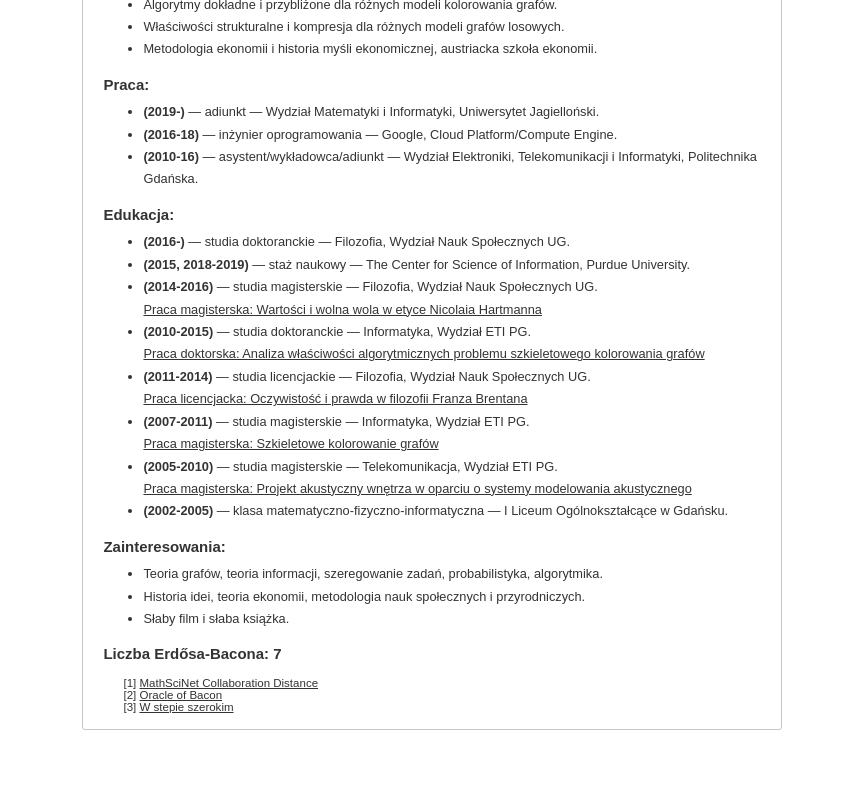
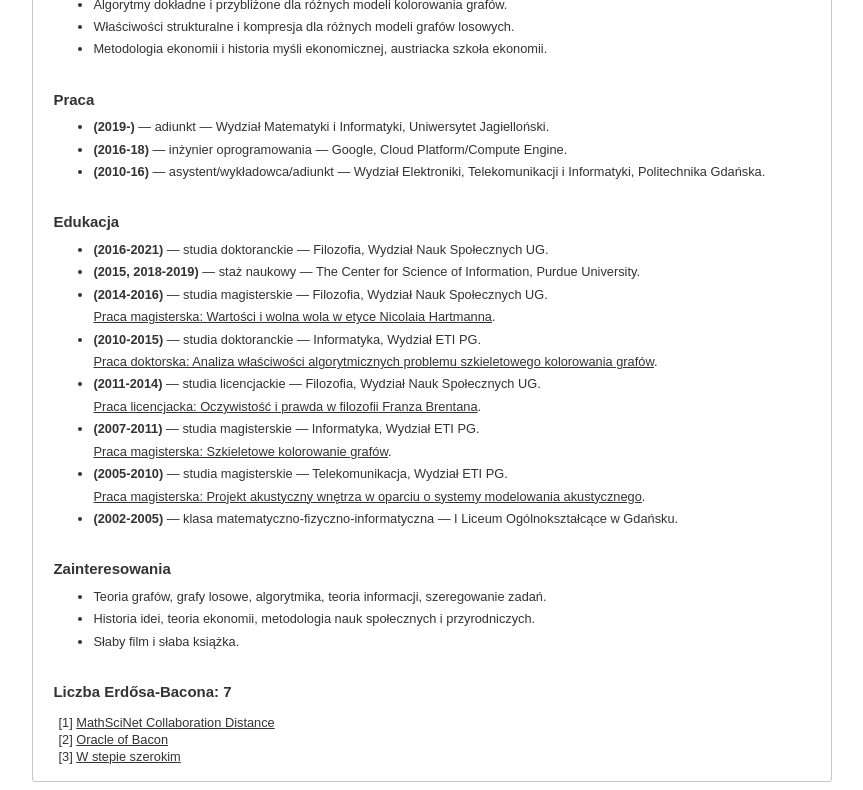
Before and after one commit to krzysztof-turowski/krzysztof-turowski.github.io, a plain HTML site: page index.html in a window 1280 px wide. Shown: the part 193-983 px from the top of the page, without its empty margins (208-1071 px from the left). Before the commit the page ends 931 px from the top, so only its background shows below. Drawn offline with nearby package versions, Linux system fonts and the light colour scheme; a web font is replaced by a local one.

Commit message:
Add basic English language version

```diff
--- a/css/mystyle.css
+++ b/css/mystyle.css
@@ -1,10 +1,10 @@
-.MSC            { color: red; }
+.MSC            { color: dodgerblue; }
 .BSC            { color: limegreen; }
+.RESEARCH       { color: red; }
 .CS_ART         { color: crimson; }
 .CS_CONF        { color: deepskyblue; }
-.FIL_ECON_ART   { color: yellowgreen; }
-.FIL_ECON_CONF  { color: gold; }
-.OTHER          { color: turquoise; }
+.PPE_ART        { color: yellowgreen; }
+.PPE_CONF       { color: gold; }
 .OTHER_11       { color: dodgerblue; }
 .OTHER_10       { color: orchid; }
 .OTHER_9        { color: darkorchid; }
@@ -17,15 +17,13 @@
 .OTHER_2        { color: chartreuse; }
 .OTHER_1        { color: blanchedalmond; }
 
-.MSC            { margin-left: 10px; }
-.BSC            { margin-left: 10px; }
-
-ul              { margin-top: -0.5em; }
-ol              { margin-top: -0.3em; margin-left: -1em; }
+div > ul        { margin-top: -0.5em; text-align: justify; }
+div > ul::after { width: 100%; display: inline-block; content: "."; visibility: hidden}
+div > ol        { margin-top: 0em; margin-bottom: 0em; margin-left: -2.0em; }
 li              { line-height: 1.75em; }
+ol > ul > li    { margin-left: -2.5em; }
 hr              { width: 80%; }
 
-.group > ol > li         { margin-bottom: 20px; }
 .group > ol > li > div   { margin-left: 5%; }
 
 .publikacja  { font-weight: bold; }
@@ -36,13 +34,15 @@ hr              { width: 80%; }
 .inne_text   { display: table-cell; width: 50%; vertical-align: middle; font-family: MaszynaRoyalDarkFont; font-size: 140%; }
 .inne_img    { display: table-cell; width: 50%; vertical-align: middle; padding: 10px; }
 
-@media only screen and (min-width: 360px) and (max-width: 719px) {
+.odleglosc > p  { margin:2px 0 2px; text-indent: 5px; }
+
+@media only screen and (min-width: 360px) and (max-width: 819px) {
   #frame              { width: 92%; margin: 0 auto; }
   div#main ul#menu    { width: 90%; font-size: 18px; }
 }
 
-@media only screen and (min-width: 720px) {
-  #frame              { width: 700px; margin: 0 auto; }
+@media only screen and (min-width: 820px) {
+  #frame              { width: 800px; margin: 0 auto; }
 }
 
 @font-face {
@@ -57,7 +57,12 @@ hr              { width: 80%; }
 
 @font-face {
   font-family: "TheWall";
-  src: url('../fonts/"The_Wall.woff') format('woff'), url('../fonts/The_Wall.ttf') format('truetype'), url('../fonts/The_Wall.eot') format('embedded-opentype');
+  src: url('../fonts/The_Wall.ttf') format('truetype'), url('../fonts/The_Wall.eot') format('embedded-opentype');
 }
 
 .ui-widget * { outline: none; }
+
+.ui-tabs .ui-tabs-nav li {
+    padding: 0 5px;
+    text-align: center;
+}
--- a/index.html
+++ b/index.html
@@ -5,6 +5,7 @@
     <meta content="text/html; charset=utf-8" http-equiv="content-type">
 
     <script src="https://ajax.googleapis.com/ajax/libs/jquery/3.6.4/jquery.min.js"></script>
+    <script src="script/jquery.MultiLanguage.min.js"></script>
     <script src="https://code.jquery.com/ui/1.13.2/jquery-ui.js"></script>
     <link rel="stylesheet" href="https://ajax.googleapis.com/ajax/libs/jqueryui/1.13.2/themes/black-tie/jquery-ui.css" type="text/css">
 
@@ -12,8 +13,15 @@
     <link rel="stylesheet" href="css/style.css">
     <script>
     //<![CDATA[
+    var lang = 'en';
+
+    function switchLanguage() {
+      lang = lang == 'pl' ? 'en' : 'pl';
+      $.MultiLanguage('script/language.json', lang);
+    }
+
     $(function() {
-      $("#main").tabs();
+      $("#main").tabs({disabled: []});
 
       $(".publikacje").accordion({
         header: "> div > h3",
@@ -29,10 +37,11 @@
       }).disableSelection();
 
       $(".studenci").accordion({
-        header: "> h3",
+        header: "> div > h3",
+        collapsible: true,
+        active: false,
         heightStyle: "content",
-        icons: null,
-      });
+      }).disableSelection();
 
       function shuffle(o){
         for(var j, x, i = o.length; i; j = parseInt(Math.random() * i), x = o[--i], o[i] = o[j], o[j] = x);
@@ -49,83 +58,49 @@
         }
       }).disableSelection();
 
-      $("#main").tabs({disabled: []});
-    });
+      switchLanguage();
+    })
     //]]>
     </script>
   </head>
   <body>
     <div id="frame">
       <div>
-        <h1 style="font-family:TheWall; text-align:center; font-size:250%">Krzysztof Turowski</h1>
+        <a href="javascript:switchLanguage();"><img height="40" src="./images/flag.webp" style="float: right;" alt="PL/ENG"></a>
+        <h1 style="font-family:TheWall; text-align:center; font-size:250%; position:relative; margin-right:60px;">Krzysztof Turowski</h1>
       </div>
       <div id="main">
         <ul id="menu">
-          <li><a href="#o_mnie">O mnie</a></li>
-          <li><a href="#publikacje">Publikacje</a></li>
-          <li><a href="#studenci">Studenci</a></li>
-          <li><a href="#inne">Inne</a></li>
-          <li><a href="#kontakt">Kontakt</a></li>
+          <li><a href="#o_mnie" id="o_mnie_text"></a></li>
+          <li><a href="#publikacje" id="publikacje_text"></a></li>
+          <li><a href="#studenci" id="studenci_text"></a></li>
+          <li><a href="#inne" id="inne_text"></a></li>
+          <li><a href="#kontakt" id="kontakt_text"></a></li>
         </ul>
         <div id="o_mnie">
-          <h3>Badania naukowe:</h3>
-          <ul>
-            <li>Algorytmy dokładne i przybliżone dla różnych modeli kolorowania grafów.</li>
-            <li>Właściwości strukturalne i kompresja dla różnych modeli grafów losowych.</li>
-            <li>Metodologia ekonomii i historia myśli ekonomicznej, austriacka szkoła ekonomii.</li>
-          </ul>
+          <h3 id="badania_text"></h3>
+          <ul id="badania"></ul>
 
-          <h3>Praca:</h3>
-          <ul>
-            <li><b>(2019-)</b> &mdash; adiunkt &mdash; Wydział Matematyki i Informatyki, Uniwersytet Jagielloński.</li>
+          <h3 id="praca_text"></h3>
+          <ul id="praca"></ul>
 
-            <li><b>(2016-18)</b> &mdash; inżynier oprogramowania &mdash; Google, Cloud Platform/Compute Engine.</li>
+          <h3 id="edukacja_text"></h3>
+          <ul id="edukacja"></ul>
 
-            <li><b>(2010-16)</b> &mdash; asystent/wykładowca/adiunkt &mdash; Wydział Elektroniki, Telekomunikacji i Informatyki, Politechnika Gdańska.</li>
-          </ul>
+          <h3 id="zainteresowania_text"></h3>
+          <ul id="zainteresowania"></ul>
 
-          <h3>Edukacja:</h3>
-          <ul>
-            <li><b>(2016-)</b> &mdash; studia doktoranckie &mdash; Filozofia, Wydział Nauk Społecznych UG.</li>
-
-            <li><b>(2015, 2018-2019)</b> &mdash; staż naukowy &mdash; The Center for Science of Information, Purdue University.</li>
-
-            <li><b>(2014-2016)</b> &mdash; studia magisterskie &mdash; Filozofia, Wydział Nauk Społecznych UG.
-            <br> <a href="./doc/mgr-filo.pdf">Praca magisterska: Wartości i wolna wola w etyce Nicolaia Hartmanna</a></li>
-
-            <li><b>(2010-2015)</b> &mdash; studia doktoranckie &mdash; Informatyka, Wydział ETI PG.
-            <br> <a href="./doc/phd-inf.pdf">Praca doktorska: Analiza właściwości algorytmicznych problemu szkieletowego kolorowania grafów</a></li>
-
-            <li><b>(2011-2014)</b> &mdash; studia licencjackie &mdash; Filozofia, Wydział Nauk Społecznych UG.
-            <br> <a href="./doc/lic-filo.pdf">Praca licencjacka: Oczywistość i prawda w filozofii Franza Brentana</a></li>
-
-            <li><b>(2007-2011)</b> &mdash; studia magisterskie &mdash; Informatyka, Wydział ETI PG.
-            <br> <a href="./doc/mgr-inf.pdf">Praca magisterska: Szkieletowe kolorowanie grafów</a></li>
-
-            <li><b>(2005-2010)</b> &mdash; studia magisterskie &mdash; Telekomunikacja, Wydział ETI PG.
-            <br> <a href="./doc/mgr-tele.pdf">Praca magisterska: Projekt akustyczny wnętrza w oparciu o systemy modelowania akustycznego</a></li>
-
-            <li><b>(2002-2005)</b> &mdash; klasa matematyczno-fizyczno-informatyczna &mdash; I Liceum Ogólnokształcące w Gdańsku.</li>
-          </ul>
-
-          <h3>Zainteresowania:</h3>
-          <ul>
-            <li>Teoria grafów, teoria informacji, szeregowanie zadań, probabilistyka, algorytmika.</li>
-            <li>Historia idei, teoria ekonomii, metodologia nauk społecznych i przyrodniczych.</li>
-            <li>Słaby film i słaba książka.</li>
-          </ul>
-
-          <h3>Liczba Erd&#337;sa-Bacona: 7</h3>
-          <div>
-            <p style="margin:0; text-indent: 20px; font-size: 90%;">[1] <a href="https://mathscinet.ams.org/mathscinet/collaborationDistance.html">MathSciNet Collaboration Distance</a></p>
-            <p style="margin:0; text-indent: 20px; font-size: 90%;">[2] <a href="https://oracleofbacon.org/movielinks.php?a=Kevin+Bacon&b=Tomasz+Schuchardt&use_role_types=1&rt0=on">Oracle of Bacon</a></p>
-            <p style="margin:0; text-indent: 20px; font-size: 90%;">[3] <a href="https://filmpolski.pl/fp/index.php?film=1221868">W stepie szerokim</a></p>
+          <h3 id="liczba_erdosa-bacona"></h3>
+          <div class="odleglosc">
+            <p>[1] <a href="https://mathscinet.ams.org/mathscinet/collaborationDistance.html">MathSciNet Collaboration Distance</a></p>
+            <p>[2] <a href="https://oracleofbacon.org/movielinks.php?a=Kevin+Bacon&b=Tomasz+Schuchardt&use_role_types=1&rt0=on">Oracle of Bacon</a></p>
+            <p>[3] <a href="https://filmpolski.pl/fp/index.php?film=1221868">W stepie szerokim</a></p>
           </div>
         </div>
 
         <div id="publikacje" class="publikacje">
           <div class="group">
-            <h3 class="ART"><a href="#"><span class="CS_ART">Artykuły - informatyka</span></a></h3>
+            <h3 class="ART"><a href="#"><span class="CS_ART"></span></a></h3>
             <div>
               <ol>
                 <li>Krzysztof Turowski<br>
@@ -209,15 +184,15 @@
                   <span class="czasopismo">Artificial Intelligence</span>, 309 (2022), 103711.
                 </li>
                 <li>Robert Janczewski, Krzysztof Turowski, Bartłomiej Wróblewski<br />
-                  <span class="publikacja">Signed edge coloring of graphs of classes 1 and 2</span><br />
-                  <span class="czasopismo">Discrete Applied Mathematics</span>, (przyjęte do druku).
+                  <span class="publikacja"><a href="https://www.sciencedirect.com/science/article/abs/pii/S0166218X23002512">Edge coloring of graphs of signed class 1 and 2</a></span><br />
+                  <span class="czasopismo">Discrete Applied Mathematics</span>, 338 (2023), s. 311-319.
                 </li>
               </ol>
             </div>
           </div>
 
           <div class="group">
-            <h3 class="ART"><a href="#"><span class="CS_CONF">Referaty konferencyjne - informatyka</span></a></h3>
+            <h3 class="ART"><a href="#"><span class="CS_CONF"></span></a></h3>
             <div>
               <ol>
                 <li>Krzysztof Turowski<br>
@@ -277,15 +252,19 @@
                   <span class="czasopismo">ICAPS 2021: 31st International Conference on Automated Planning and Scheduling</span>, Guangzhou, Chiny, 2-13.08.2021.
                 </li>
                 <li>Alan Frieze, Wojciech Szpankowski, Krzysztof Turowski<br>
-                  <span class="publikacja"><a href="">The concentration of the maximum degree in the duplication-divergence models</a></span><br>
+                  <span class="publikacja"><a href="https://link.springer.com/chapter/10.1007/978-3-030-89543-3_35">The concentration of the maximum degree in the duplication-divergence models</a></span><br>
                   <span class="czasopismo">COCOON 2021: 27th International Computing and Combinatorics Conference</span>, Tainan, Tajwan, 24-26.10.2021.
+                </li>
+                <li>Krzysztof Turowski<br>
+                  <span class="publikacja">Concentration of Degrees in the Duplication-Divergence Model</span><br>
+                  <span class="czasopismo">GWGT 2023: 8th Gdańsk Workshop on Graph Theory</span>, Sopot, Polska, 26-30.06.2023.
                 </li>
              </ol>
             </div>
           </div>
 
           <div class="group">
-            <h3 class="ART"><a href="#"><span class="FIL_ECON_ART">Artykuły - filozofia i ekonomia</span></a></h3>
+            <h3 class="ART"><a href="#"><span class="PPE_ART"></span></a></h3>
             <div>
               <ol>
                 <li>Krzysztof Turowski<br>
@@ -317,7 +296,7 @@
           </div>
 
           <div class="group">
-            <h3 class="ART"><a href="#"><span class="FIL_ECON_CONF">Referaty konferencyjne - filozofia i ekonomia</span></a></h3>
+            <h3 class="ART"><a href="#"><span class="PPE_CONF"></span></a></h3>
             <div>
               <ol>
                 <li>Krzysztof Turowski<br>
@@ -345,7 +324,7 @@
           </div>
 
           <div class="group">
-            <h3 class="ART"><a href="#"><span class="OTHER">Inne teksty i nagrania</span></a></h3>
+            <h3 class="ART"><a href="#"><span class="OTHER"></span></a></h3>
             <ol>
               <li><span class="publikacja">Szkoła Ekonomiczna Instytutu Misesa</span>
                 <div>
@@ -385,9 +364,19 @@
           </div>
         </div>
 
-        <div id="studenci">
-          <div class="studenci">
-            <h3 class="THESIS"><a href="#"><span class="MSC">Prace magisterskie</span></a></h3>
+        <div id="studenci" class="studenci">
+          <div class="group">
+            <h3 class="THESIS"><a href="#"><span class="RESEARCH"></span></a></h3>
+            <div>
+              <ol>
+                <li><a href="https://github.com/krzysztof-turowski/koala-networkit/issues">Implementacja algorytmów grafowych</a></li>
+                <li><a href="https://github.com/krzysztof-turowski/string-algorithms/issues">Implementacja algorytmów wyszukiwania, kompresji i dekompozycji tekstu</a></li>
+              </ol>
+            </div>
+          </div>
+
+          <div class="group">
+            <h3 class="THESIS"><a href="#"><span class="MSC"></span></a></h3>
             <div>
               <ol>
                 <li>Adrian Siwiec - <a href="https://github.com/AdrianSiwiec/Perfect-Graphs">Rozpoznawanie i kolorowanie grafów doskonałych</a> (2020)</li>
@@ -399,18 +388,18 @@
             </div>
           </div>
 
-          <div class="studenci">
-            <h3 class="THESIS"><a href="#"><span class="BSC">Prace licencjackie</span></a></h3>
+          <div class="group">
+            <h3 class="THESIS"><a href="#"><span class="BSC"></span></a></h3>
             <div>
               <ol>
                 <li>Mateusz Górski - <a href="https://github.com/Reksbril/praca_licencjacka">Uogólnienie liczby Turána</a> (2020)</li>
                 <li>Marcin Serwin - <a href="https://github.com/marcin-serwin/cographs/">Przegląd algorytmów operujących na kografach</a> (2020)</li>
                 <li>Krzysztof Michalik - <a href="https://arxiv.org/abs/2107.05772">On λ-backbone coloring of cliques with tree backbones in linear time</a> (2021)</li>
                 <li>Mikołaj Twaróg - <a href="https://github.com/MikolajTwarog/Technika-Baker">Wielomianowe schematy aproksymacyjne dla problemów NP-trudnych na grafach planarnych</a> (2021)</li>
-                <li>Mateusz Pach - <a href="https://github.com/krzysztof-turowski/distributed-framework/blob/master/text/consensus-thesis/">Protokoły rozproszonego konsensusu</a> (2022)</li>
+                <li>Mateusz Pach - <a href="https://github.com/krzysztof-turowski/distributed-framework/tree/master/text/consensus-thesis/">Protokoły rozproszonego konsensusu</a> (2022)</li>
                 <li>Inka Sokołowska - <a href="https://arxiv.org/abs/2207.05868">Szeregowanie zadań z grafem ograniczeń</a> (2022)</li>
                 <li>Hubert Zięba - <a href="https://arxiv.org/abs/2304.12073">The game chromatic number of complete multipartite graphs with no singletons</a> (2023)</li>
-                <li>Julian Leśniak - <a href="https://github.com/krzysztof-turowski/string-algorithms/blob/master/text/benchar/">Asymptotyczna i praktyczna efektywność różnych algorytmów dopasowania ciągów</a> (2023)</li>
+                <li>Julian Leśniak - <a href="https://github.com/krzysztof-turowski/string-algorithms/tree/master/text/benchar">Asymptotyczna i praktyczna efektywność różnych algorytmów dopasowania ciągów</a> (2023)</li>
                 <li>Zofia Glapa - <a href="https://github.com/krzysztof-turowski/koala-networkit/tree/master/text/exact_enumeration_vertex_coloring/">Implementation of exact enumeration algorithms for vertex coloring</a> (2023)</li>
                 <li>Piotr Kubaty - <a href="https://github.com/krzysztof-turowski/koala-networkit/tree/master/text/dominating_set/exact_algorithms_for_dominating_set/">Implementation of exact algorithms for minimum dominating set</a> (2023)</li>
               </ol>
--- /dev/null
+++ b/script/jquery.MultiLanguage.min.js
@@ -0,0 +1 @@
+(function(){$.MultiLanguage=function(a,c){var b=this;if(c==null){c=null}return $.getJSON(a,function(g){var f,d,h,e;if(c!==null){localStorage.MultiLanguage=c}else{if(typeof localStorage.MultiLanguage==="undefined"){c=localStorage.MultiLanguage=g.config["default"]}else{c=localStorage.MultiLanguage}}d=g.language[c];e=[];for(f in d){h=d[f];if(f.length>0){e.push($(f).html(d[f]))}else{e.push(void 0)}}return e})}}).call(this);
--- /dev/null
+++ b/script/language.json
@@ -0,0 +1,97 @@
+{
+  "config": {
+    "default": "pl"
+  },
+  "language": {
+    "en": {
+      "#o_mnie_text": "About me",
+      "#publikacje_text": "Publications",
+      "#studenci_text": "Students",
+      "#inne_text": "Other",
+      "#kontakt_text": "Contact",
+      "#badania_text": "Research",
+      "#badania": [
+        "<li>Exact and approximation algorithms for graph coloring problems.</li>",
+        "<li>Structural properties and compression for random graphs.</li>",
+        "<li>Methodology of economics, history of economic thought, Austrian School of Economics.</li>"
+      ],
+      "#praca_text": "Work",
+      "#praca": [
+        "<li><b>(2019-)</b> &mdash; assistant professor &mdash; Theoretical Computer Science Department, Faculty of Mathematics and Computer Science, Jagiellonian University, Kraków, Poland.</li>",
+        "<li><b>(2016-18)</b> &mdash; software engineer &mdash; Google, Cloud Platform/Compute Engine.</li>",
+        "<li><b>(2010-16)</b> &mdash; assistant/lecturer/assistant professor &mdash; Wydział Elektroniki, Telekomunikacji i Informatyki, Politechnika Gdańska.</li>"
+      ],
+      "#edukacja_text": "Education",
+      "#edukacja": [
+        "<li><b>(2016-2021)</b> &mdash; PhD studies &mdash; Philosophy, Faculty of Social Sciences, Gdańsk University.</li>",
+        "<li><b>(2015, 2018-2019)</b> &mdash; post-doc &mdash; The Center for Science of Information, Purdue University.</li>",
+        "<li><b>(2014-2016)</b> &mdash; MA studies &mdash; Philosophy, Faculty of Social Sciences, Gdańsk University.<br><a href=\"./doc/mgr-filo.pdf\">Praca magisterska: Values and free will in the ethics of Nicolai Hartmann</a> [in Polish].</li>",
+        "<li><b>(2010-2015)</b> &mdash; PhD studies &mdash; Computer Science, Faculty of Electronics, Telecommunications and Informatics, Gdańsk University of Technology.<br><a href=\"./doc/phd-inf.pdf\">Thesis: Analysis of algorithmic properties of the backbone graph coloring problem</a> [in Polish].</li>",
+        "<li><b>(2011-2014)</b> &mdash; BA studies &mdash; Philosophy, Faculty of Social Sciences, Gdańsk University.<br><a href=\"./doc/lic-filo.pdf\">Thesis: Evidence and truth in the philosophy of Franz Brentano</a> [in Polish].</li>",
+        "<li><b>(2007-2011)</b> &mdash; MSc studies &mdash; Computer Science, Faculty of Electronics, Telecommunications and Informatics, Gdańsk University of Technology.<br><a href=\"./doc/mgr-inf.pdf\">Thesis: Backbone graph coloring</a> [in Polish].</li>",
+        "<li><b>(2005-2010)</b> &mdash; MSc studies &mdash; Telecommunications, Faculty of Electronics, Telecommunications and Informatics, Gdańsk University of Technology.<br><a href=\"./doc/mgr-tele.pdf\">Thesis: Projekt akustyczny wnętrza w oparciu o systemy modelowania akustycznego</a> [in Polish].</li>",
+        "<li><b>(2002-2005)</b> &mdash; klasa matematyczno-fizyczno-informatyczna &mdash; I Liceum Ogólnokształcące w Gdańsku.</li>"
+      ],
+      "#zainteresowania_text": "Interests",
+      "#zainteresowania": [
+        "<li>Graph theory, random graphs, algorithms, information theory, task scheduling.</li>",
+        "<li>Intellectual history, economic theory, philosophy of social and natural sciences.</li>",
+        "<li>B-class movies and lousy books.</li>"
+      ],
+      "#liczba_erdosa-bacona": "Erd&#337;s-Bacon number: 7",
+      ".CS_ART": "Articles - computer science",
+      ".CS_CONF": "Conferences - computer science",
+      ".PPE_ART": "Articles - philosophy and economics",
+      ".PPE_CONF": "Conferences - philosophy and economics",
+      ".OTHER": "Other texts and recordings",
+      ".RESEARCH": "Research topics for prospective PhD, MSc, BSc",
+      ".MSC": "Past MSc theses",
+      ".BSC": "Past BSc theses"
+    },
+    "pl": {
+      "#o_mnie_text": "O mnie",
+      "#publikacje_text": "Publikacje",
+      "#studenci_text": "Studenci",
+      "#inne_text": "Inne",
+      "#kontakt_text": "Kontakt",
+      "#badania_text": "Badania",
+      "#badania": [
+        "<li>Algorytmy dokładne i przybliżone dla różnych modeli kolorowania grafów.</li>",
+        "<li>Właściwości strukturalne i kompresja dla różnych modeli grafów losowych.</li>",
+        "<li>Metodologia ekonomii i historia myśli ekonomicznej, austriacka szkoła ekonomii.</li>"
+      ],
+      "#praca_text": "Praca",
+      "#praca": [
+        "<li><b>(2019-)</b> &mdash; adiunkt &mdash; Wydział Matematyki i Informatyki, Uniwersytet Jagielloński.</li>",
+        "<li><b>(2016-18)</b> &mdash; inżynier oprogramowania &mdash; Google, Cloud Platform/Compute Engine.</li>",
+        "<li><b>(2010-16)</b> &mdash; asystent/wykładowca/adiunkt &mdash; Wydział Elektroniki, Telekomunikacji i Informatyki, Politechnika Gdańska.</li>"
+      ],
+      "#edukacja_text": "Edukacja",
+      "#edukacja": [
+        "<li><b>(2016-2021)</b> &mdash; studia doktoranckie &mdash; Filozofia, Wydział Nauk Społecznych UG.</li>",
+        "<li><b>(2015, 2018-2019)</b> &mdash; staż naukowy &mdash; The Center for Science of Information, Purdue University.</li>",
+        "<li><b>(2014-2016)</b> &mdash; studia magisterskie &mdash; Filozofia, Wydział Nauk Społecznych UG.<br><a href=\"./doc/mgr-filo.pdf\">Praca magisterska: Wartości i wolna wola w etyce Nicolaia Hartmanna</a>.</li>",
+        "<li><b>(2010-2015)</b> &mdash; studia doktoranckie &mdash; Informatyka, Wydział ETI PG.<br><a href=\"./doc/phd-inf.pdf\">Praca doktorska: Analiza właściwości algorytmicznych problemu szkieletowego kolorowania grafów</a>.</li>",
+        "<li><b>(2011-2014)</b> &mdash; studia licencjackie &mdash; Filozofia, Wydział Nauk Społecznych UG.<br><a href=\"./doc/lic-filo.pdf\">Praca licencjacka: Oczywistość i prawda w filozofii Franza Brentana</a>.</li>",
+        "<li><b>(2007-2011)</b> &mdash; studia magisterskie &mdash; Informatyka, Wydział ETI PG.<br><a href=\"./doc/mgr-inf.pdf\">Praca magisterska: Szkieletowe kolorowanie grafów</a>.</li>",
+        "<li><b>(2005-2010)</b> &mdash; studia magisterskie &mdash; Telekomunikacja, Wydział ETI PG.<br><a href=\"./doc/mgr-tele.pdf\">Praca magisterska: Projekt akustyczny wnętrza w oparciu o systemy modelowania akustycznego</a>.</li>",
+        "<li><b>(2002-2005)</b> &mdash; klasa matematyczno-fizyczno-informatyczna &mdash; I Liceum Ogólnokształcące w Gdańsku.</li>"
+      ],
+      "#zainteresowania_text": "Zainteresowania",
+      "#zainteresowania": [
+        "<li>Teoria grafów, grafy losowe, algorytmika, teoria informacji, szeregowanie zadań.</li>",
+        "<li>Historia idei, teoria ekonomii, metodologia nauk społecznych i przyrodniczych.</li>",
+        "<li>Słaby film i słaba książka.</li>"
+      ],
+      "#liczba_erdosa-bacona": "Liczba Erd&#337;sa-Bacona: 7",
+      ".CS_ART": "Artykuły - informatyka",
+      ".CS_CONF": "Referaty konferencyjne - informatyka",
+      ".PPE_ART": "Artykuły - filozofia i ekonomia",
+      ".PPE_CONF": "Referaty konferencyjne - filozofia i ekonomia",
+      ".OTHER": "Inne teksty i nagrania",
+      ".RESEARCH": "Tematy prac studenckich i problemów badawczych",
+      ".MSC": "Przeszłe prace magisterskie",
+      ".BSC": "Przeszłe prace licencjackie"
+    }
+  }
+}
```
Also changed, not shown: fonts/The_Wall.woff (deleted), images/flag.webp (added).
